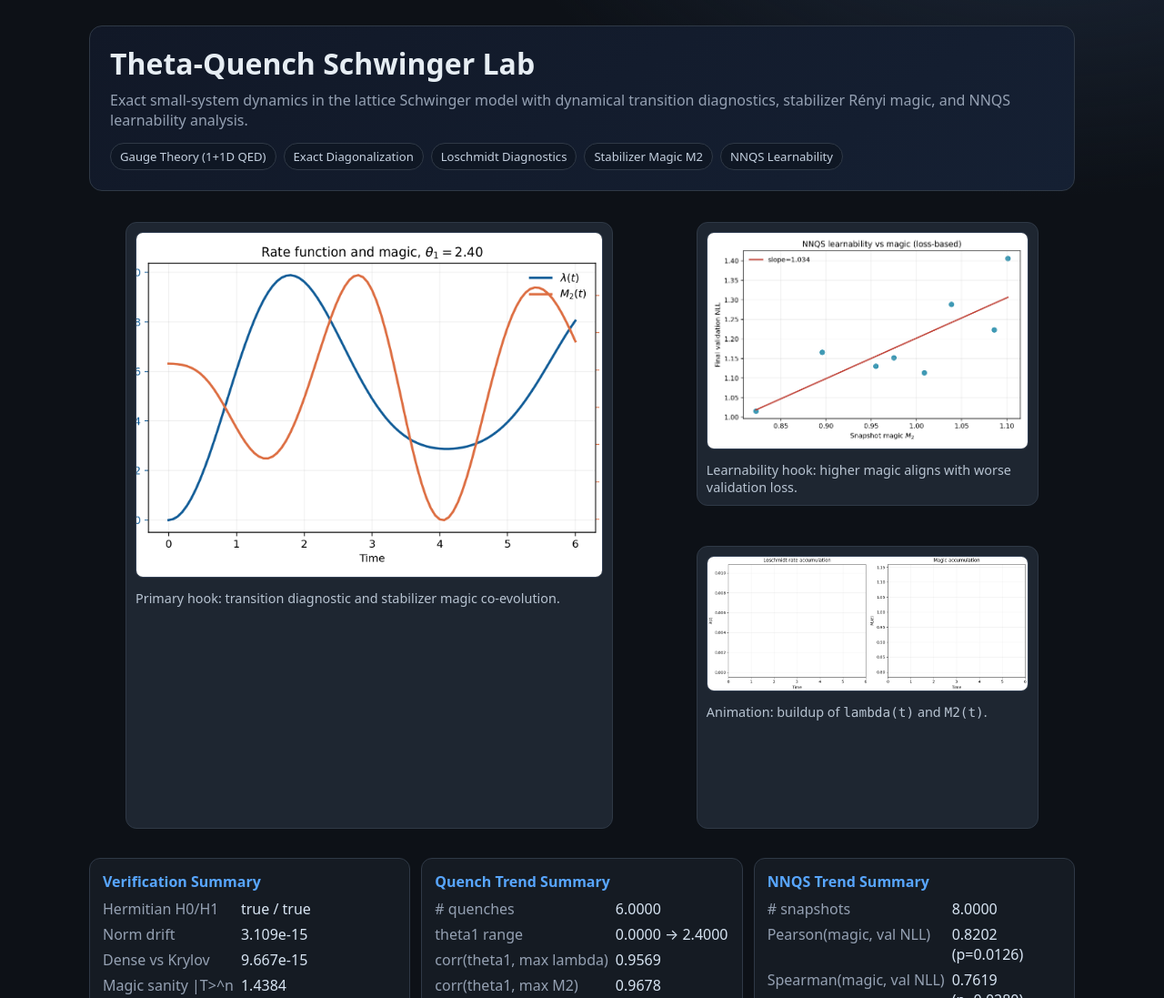
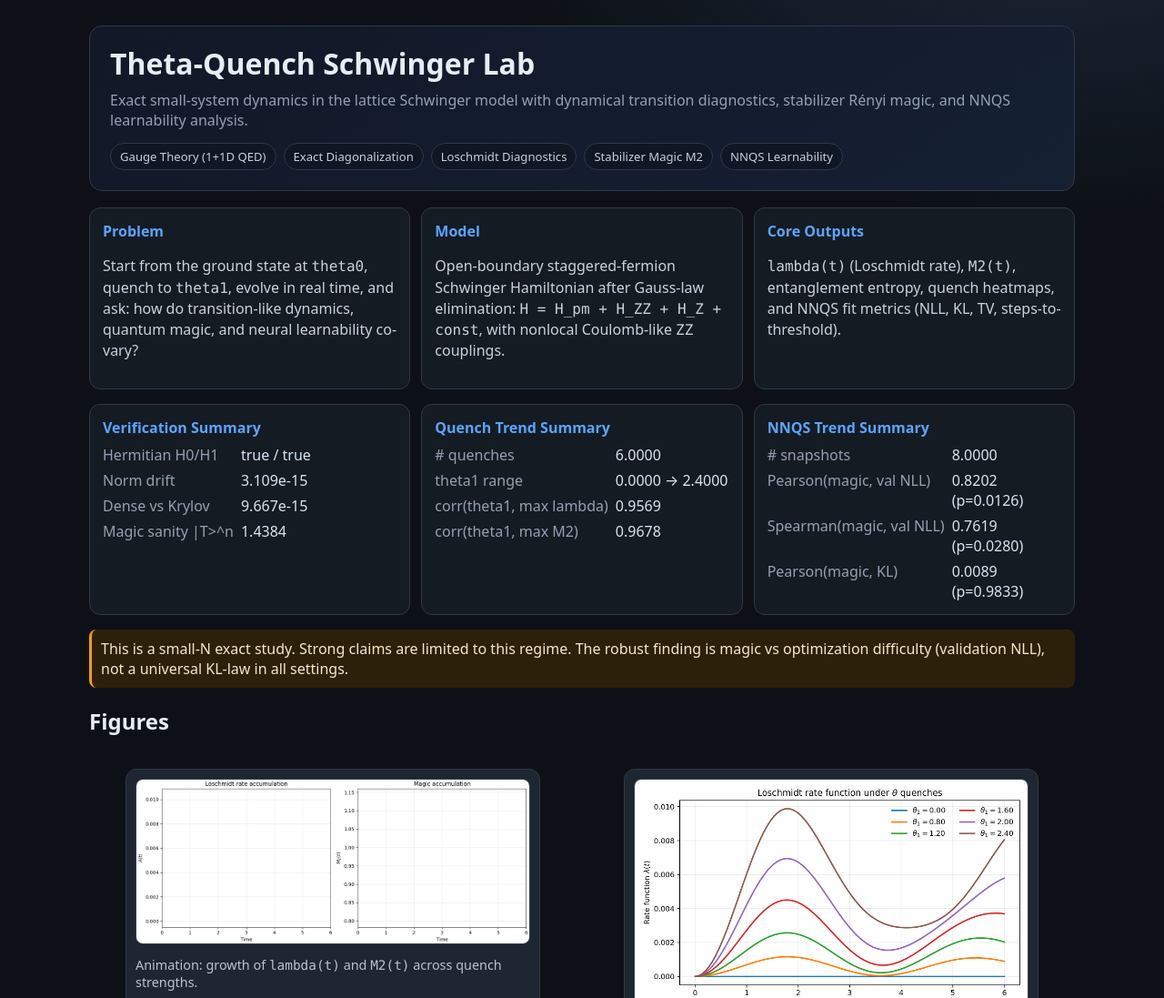
Before and after one commit to DivijChawla/theta-quench-schwinger-lab, a plain HTML site: page docs/index.html in a window 1280 px wide. Shown: the top 1097 px of the page at 91% size. Drawn offline with Linux system fonts and the light colour scheme.

Commit message:
Revert "Fix CI dependency isolation and prioritize figures in Pages UI"
This reverts commit e98c01d4830d76674f3c3635c115e58832819e86.

```diff
--- a/docs/index.html
+++ b/docs/index.html
@@ -23,21 +23,28 @@
       </div>
     </header>
 
-    <section class="section feature-grid">
-      <figure class="figure feature-main">
-        <img src="figs/fig2_magic_lambda_overlay.png" alt="Magic and Loschmidt overlay" />
-        <figcaption>Primary hook: transition diagnostic and stabilizer magic co-evolution.</figcaption>
-      </figure>
-      <div class="feature-side">
-        <figure class="figure">
-          <img src="figs/fig4_nnqs_loss_vs_magic.png" alt="NNQS loss vs magic" />
-          <figcaption>Learnability hook: higher magic aligns with worse validation loss.</figcaption>
-        </figure>
-        <figure class="figure">
-          <img src="figs/quench_dynamics.gif" alt="Quench dynamics animation" />
-          <figcaption>Animation: buildup of <code>lambda(t)</code> and <code>M2(t)</code>.</figcaption>
-        </figure>
-      </div>
+    <section class="grid section">
+      <article class="card">
+        <h2>Problem</h2>
+        <p>
+          Start from the ground state at <code>theta0</code>, quench to <code>theta1</code>, evolve in real time,
+          and ask: how do transition-like dynamics, quantum magic, and neural learnability co-vary?
+        </p>
+      </article>
+      <article class="card">
+        <h2>Model</h2>
+        <p>
+          Open-boundary staggered-fermion Schwinger Hamiltonian after Gauss-law elimination:
+          <code>H = H_pm + H_ZZ + H_Z + const</code>, with nonlocal Coulomb-like <code>ZZ</code> couplings.
+        </p>
+      </article>
+      <article class="card">
+        <h2>Core Outputs</h2>
+        <p>
+          <code>lambda(t)</code> (Loschmidt rate), <code>M2(t)</code>, entanglement entropy,
+          quench heatmaps, and NNQS fit metrics (NLL, KL, TV, steps-to-threshold).
+        </p>
+      </article>
     </section>
 
     <section class="grid section">
@@ -70,8 +77,12 @@
     </section>
 
     <section class="section">
-      <h2>Full Figure Set</h2>
+      <h2>Figures</h2>
       <div class="figure-grid">
+        <figure class="figure">
+          <img src="figs/quench_dynamics.gif" alt="Quench dynamics animation" />
+          <figcaption>Animation: growth of <code>lambda(t)</code> and <code>M2(t)</code> across quench strengths.</figcaption>
+        </figure>
         <figure class="figure">
           <img src="figs/fig1_loschmidt_family.png" alt="Loschmidt family" />
           <figcaption>Fig 1: Loschmidt rate family.</figcaption>
@@ -100,14 +111,6 @@
     </section>
 
     <section class="grid section">
-      <article class="card">
-        <h2>Problem + Model</h2>
-        <p>
-          Quench protocol: prepare ground state at <code>theta0</code>, evolve under <code>theta1</code>.
-          Hamiltonian uses Gauss-law-eliminated staggered Schwinger form
-          <code>H = H_pm + H_ZZ + H_Z + const</code> with nonlocal <code>ZZ</code> couplings.
-        </p>
-      </article>
       <article class="card">
         <h2>Reproduce</h2>
         <pre><code>python3 -m tqm.run --config configs/default.yaml --all
--- a/docs/style.css
+++ b/docs/style.css
@@ -102,23 +102,6 @@
   margin-top: 16px;
 }
 
-.feature-grid {
-  display: grid;
-  grid-template-columns: 1.35fr 1fr;
-  gap: 12px;
-}
-
-.feature-main img {
-  min-height: 380px;
-  object-fit: cover;
-}
-
-.feature-side {
-  display: grid;
-  grid-template-rows: 1fr 1fr;
-  gap: 12px;
-}
-
 .figure-grid {
   display: grid;
   grid-template-columns: repeat(auto-fit, minmax(360px, 1fr));
@@ -187,17 +170,3 @@
   color: var(--muted);
   font-size: 0.9rem;
 }
-
-@media (max-width: 960px) {
-  .feature-grid {
-    grid-template-columns: 1fr;
-  }
-
-  .feature-main img {
-    min-height: 220px;
-  }
-
-  .feature-side {
-    grid-template-rows: auto;
-  }
-}
```
Also changed, not shown: 2 other files.
